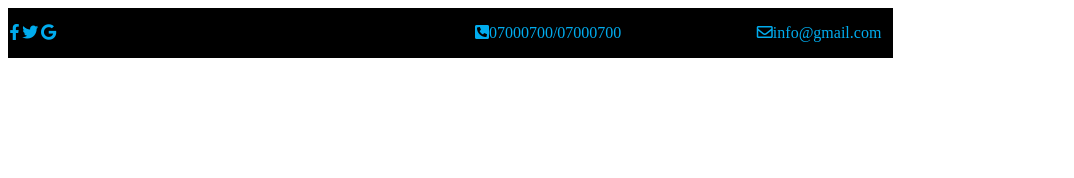
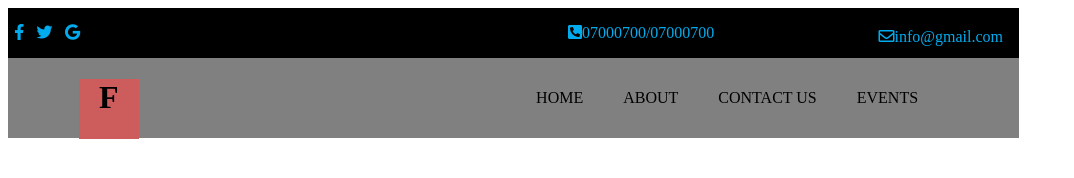
Before and after one commit to TERESIA012/mutanda_academy_project, a plain HTML site: page index.html in a window 1280 px wide. Shown: the whole page, without its empty margins (0-1074 px from the left). Drawn offline with Linux system fonts and the light colour scheme.

Commit message:
added midnav bar

```diff
--- a/index.css
+++ b/index.css
@@ -3,13 +3,43 @@
     justify-content: space-around;
     background-color: black;
     color: #00acee;
-    margin-right: 30%;
+    margin-right: 20%;
 }
-ol {
+li {
  padding-left: 15%;
  margin-right: 10px;
- align-items: flex-end;
+ padding-top: 2%;
 }
 ul {
     padding-left: 47%;
 }
+.midnav {
+    display: flex;
+    justify-content: space-between;
+    background-color: grey;
+    margin-right: 20%;
+    height: 80px;
+}
+li {
+    list-style: none;
+
+}
+.midnav2 {
+    display: flex;
+    align-items: center;
+    justify-content: space-between;
+    padding-right: 10%;
+
+}
+h1 {
+    display: flex;
+    margin-left: 7%;
+    font-size: xx-large;
+    font-weight: bolder;
+    background-color: indianred;
+    width: 4%;
+    padding-left: 2%;
+    height: 60px;
+
+
+}
--- a/index.html
+++ b/index.html
@@ -17,9 +17,17 @@
         <p><i class="fab fa-twitter"></i></p>
         <p><i class="fab fa-google"></i></p>
         <ul><i class="fas fa-phone-square-alt"></i>07000700/07000700</ul>
-        <ol><i class="far fa-envelope"></i>info@gmail.com</ol>
+        <li><i class="far fa-envelope"></i>info@gmail.com</li>
         </div>
-
+</div>
+<div class="midnav">
+    <h1>F</h1>
+    <div class="midnav2">
+    <ol>HOME</ol>
+    <ol>ABOUT</ol>
+    <ol>CONTACT US</ol>
+    <ol>EVENTS</ol>
+    </div>
 </div>
 
 
```
